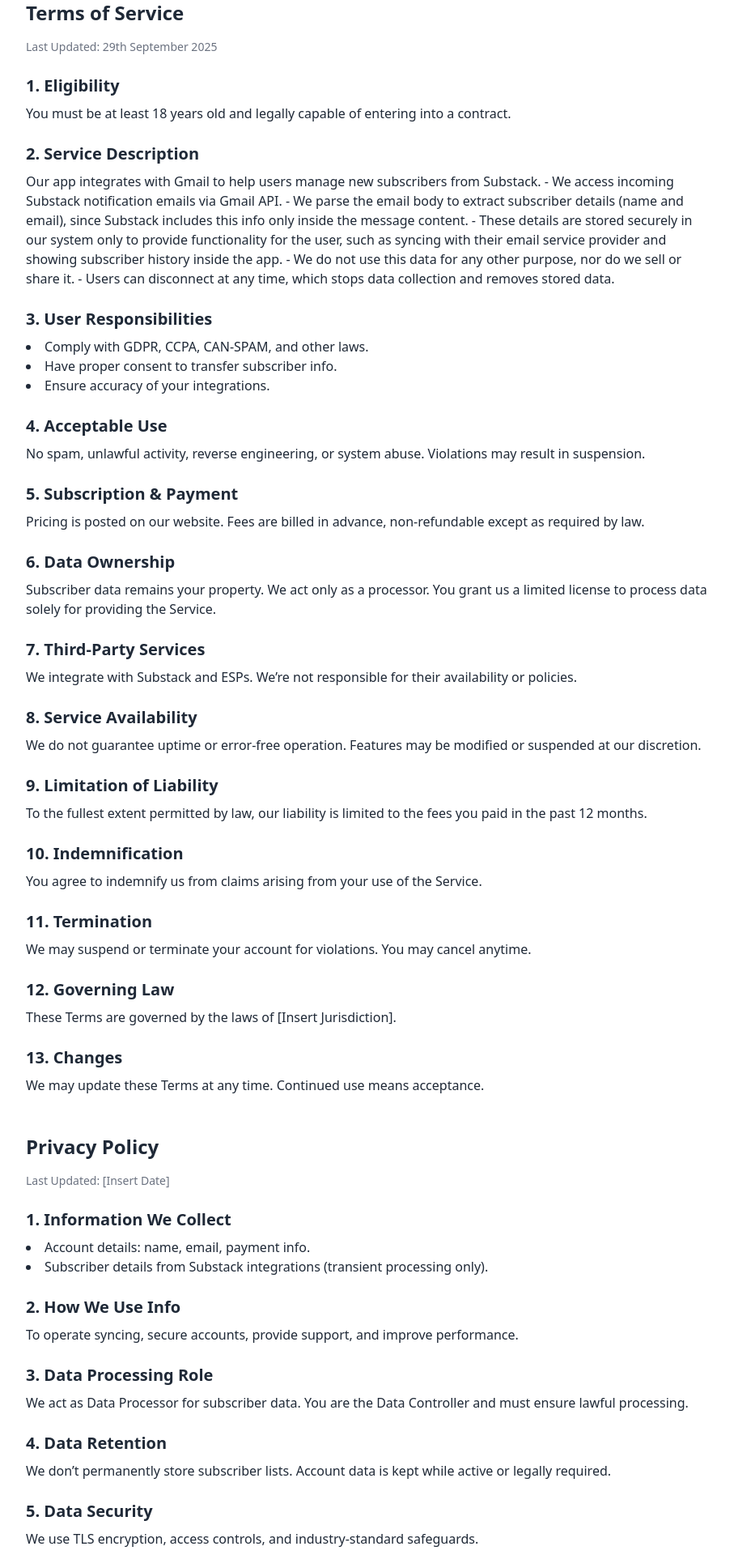
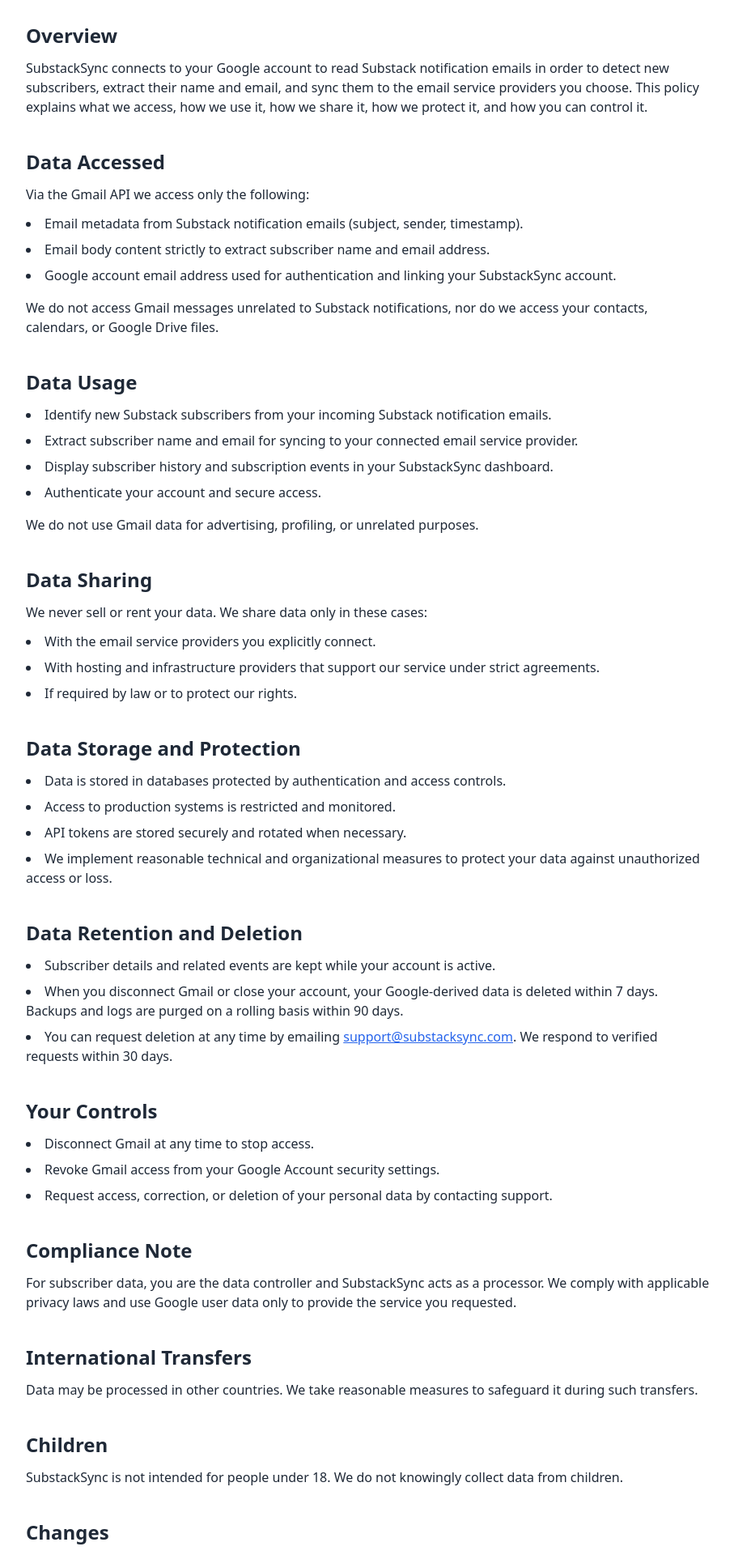
Before and after one commit to OrelsProjects/SubstackSync, a Next.js app: page /privacy in a window 1280 px wide. Shown: the part 120-2040 px from the top of the page at 81% size, without its empty margins (184-1091 px from the left). Built offline with nearby package versions, Linux system fonts and the light colour scheme; no server answers.

Commit message:
Revise Privacy Policy page to enhance clarity and structure; update sections on data access, usage, sharing, and user controls. Change title from "Terms of Service & Privacy Policy" to "Privacy Policy" and ensure compliance with privacy regulations.

```diff
--- a/src/app/privacy/page.tsx
+++ b/src/app/privacy/page.tsx
@@ -1,208 +1,197 @@
-// app/terms/page.tsx
-import React from "react";
-
-export default function TermsPage() {
+export default function PrivacyPage() {
   return (
     <main className="max-w-4xl mx-auto px-6 py-12 text-gray-800">
-      <h1 className="text-4xl font-bold mb-8">
-        Terms of Service & Privacy Policy
-      </h1>
+      <h1 className="text-4xl font-bold mb-2">Privacy Policy</h1>
+      <p className="text-sm text-gray-500 mb-8">
+        Last Updated 30 September 2025
+      </p>
 
-      {/* Terms of Service */}
-      <section className="mb-12">
-        <h2 className="text-2xl font-semibold mb-4">Terms of Service</h2>
-        <p className="mb-4 text-sm text-gray-500">
-          Last Updated: 29th September 2025
-        </p>
-
-        <h3 className="text-xl font-semibold mt-6 mb-2">1. Eligibility</h3>
-        <p>
-          You must be at least 18 years old and legally capable of entering into
-          a contract.
-        </p>
-
-        <h3 className="text-xl font-semibold mt-6 mb-2">
-          2. Service Description
-        </h3>
-        <p>
-          {`Our app integrates with Gmail to help users manage new subscribers
-          from Substack.
-          - We access incoming Substack notification emails via
-          Gmail API.
-          - We parse the email body to extract subscriber details
-          (name and email), since Substack includes this info only inside the
-          message content.
-          - These details are stored securely in our system only
-          to provide functionality for the user, such as syncing with their
-          email service provider and showing subscriber history inside the app.
-          - We do not use this data for any other purpose, nor do we sell or share
-          it.
-          - Users can disconnect at any time, which stops data collection and
-          removes stored data.`}
-        </p>
-
-        <h3 className="text-xl font-semibold mt-6 mb-2">
-          3. User Responsibilities
-        </h3>
-        <ul className="list-disc list-inside">
-          <li>Comply with GDPR, CCPA, CAN-SPAM, and other laws.</li>
-          <li>Have proper consent to transfer subscriber info.</li>
-          <li>Ensure accuracy of your integrations.</li>
-        </ul>
-
-        <h3 className="text-xl font-semibold mt-6 mb-2">4. Acceptable Use</h3>
-        <p>
-          No spam, unlawful activity, reverse engineering, or system abuse.
-          Violations may result in suspension.
-        </p>
-
-        <h3 className="text-xl font-semibold mt-6 mb-2">
-          5. Subscription & Payment
-        </h3>
-        <p>
-          Pricing is posted on our website. Fees are billed in advance,
-          non-refundable except as required by law.
-        </p>
-
-        <h3 className="text-xl font-semibold mt-6 mb-2">6. Data Ownership</h3>
-        <p>
-          Subscriber data remains your property. We act only as a processor. You
-          grant us a limited license to process data solely for providing the
-          Service.
-        </p>
-
-        <h3 className="text-xl font-semibold mt-6 mb-2">
-          7. Third-Party Services
-        </h3>
-        <p>
-          We integrate with Substack and ESPs. We’re not responsible for their
-          availability or policies.
-        </p>
-
-        <h3 className="text-xl font-semibold mt-6 mb-2">
-          8. Service Availability
-        </h3>
-        <p>
-          We do not guarantee uptime or error-free operation. Features may be
-          modified or suspended at our discretion.
-        </p>
-
-        <h3 className="text-xl font-semibold mt-6 mb-2">
-          9. Limitation of Liability
-        </h3>
-        <p>
-          To the fullest extent permitted by law, our liability is limited to
-          the fees you paid in the past 12 months.
-        </p>
-
-        <h3 className="text-xl font-semibold mt-6 mb-2">10. Indemnification</h3>
-        <p>
-          You agree to indemnify us from claims arising from your use of the
-          Service.
-        </p>
-
-        <h3 className="text-xl font-semibold mt-6 mb-2">11. Termination</h3>
-        <p>
-          We may suspend or terminate your account for violations. You may
-          cancel anytime.
-        </p>
-
-        <h3 className="text-xl font-semibold mt-6 mb-2">12. Governing Law</h3>
-        <p>These Terms are governed by the laws of [Insert Jurisdiction].</p>
-
-        <h3 className="text-xl font-semibold mt-6 mb-2">13. Changes</h3>
-        <p>
-          We may update these Terms at any time. Continued use means acceptance.
+      {/* Overview */}
+      <section className="mb-10">
+        <h2 className="text-2xl font-semibold mb-3">Overview</h2>
+        <p className="mb-4">
+          SubstackSync connects to your Google account to read Substack
+          notification emails in order to detect new subscribers, extract their
+          name and email, and sync them to the email service providers you
+          choose. This policy explains what we access, how we use it, how we
+          share it, how we protect it, and how you can control it.
         </p>
       </section>
 
-      {/* Privacy Policy */}
-      <section>
-        <h2 className="text-2xl font-semibold mb-4">Privacy Policy</h2>
-        <p className="mb-4 text-sm text-gray-500">
-          Last Updated: [Insert Date]
-        </p>
-
-        <h3 className="text-xl font-semibold mt-6 mb-2">
-          1. Information We Collect
-        </h3>
-        <ul className="list-disc list-inside">
-          <li>Account details: name, email, payment info.</li>
+      {/* Data Accessed */}
+      <section className="mb-10">
+        <h2 className="text-2xl font-semibold mb-3">Data Accessed</h2>
+        <p className="mb-3">Via the Gmail API we access only the following:</p>
+        <ul className="list-disc list-inside space-y-2">
           <li>
-            Subscriber details from Substack integrations (transient processing
-            only).
+            Email metadata from Substack notification emails (subject, sender,
+            timestamp).
+          </li>
+          <li>
+            Email body content strictly to extract subscriber name and email
+            address.
+          </li>
+          <li>
+            Google account email address used for authentication and linking
+            your SubstackSync account.
           </li>
         </ul>
+        <p className="mt-4">
+          We do not access Gmail messages unrelated to Substack notifications,
+          nor do we access your contacts, calendars, or Google Drive files.
+        </p>
+      </section>
 
-        <h3 className="text-xl font-semibold mt-6 mb-2">2. How We Use Info</h3>
+      {/* Data Usage */}
+      <section className="mb-10">
+        <h2 className="text-2xl font-semibold mb-3">Data Usage</h2>
+        <ul className="list-disc list-inside space-y-2">
+          <li>
+            Identify new Substack subscribers from your incoming Substack
+            notification emails.
+          </li>
+          <li>
+            Extract subscriber name and email for syncing to your connected
+            email service provider.
+          </li>
+          <li>
+            Display subscriber history and subscription events in your
+            SubstackSync dashboard.
+          </li>
+          <li>Authenticate your account and secure access.</li>
+        </ul>
+        <p className="mt-4">
+          We do not use Gmail data for advertising, profiling, or unrelated
+          purposes.
+        </p>
+      </section>
+
+      {/* Data Sharing */}
+      <section className="mb-10">
+        <h2 className="text-2xl font-semibold mb-3">Data Sharing</h2>
+        <p className="mb-3">
+          We never sell or rent your data. We share data only in these cases:
+        </p>
+        <ul className="list-disc list-inside space-y-2">
+          <li>With the email service providers you explicitly connect.</li>
+          <li>
+            With hosting and infrastructure providers that support our service
+            under strict agreements.
+          </li>
+          <li>If required by law or to protect our rights.</li>
+        </ul>
+      </section>
+
+      {/* Storage and Protection */}
+      <section className="mb-10">
+        <h2 className="text-2xl font-semibold mb-3">
+          Data Storage and Protection
+        </h2>
+        <ul className="list-disc list-inside space-y-2">
+          <li>
+            Data is stored in databases protected by authentication and access
+            controls.
+          </li>
+          <li>Access to production systems is restricted and monitored.</li>
+          <li>API tokens are stored securely and rotated when necessary.</li>
+          <li>
+            We implement reasonable technical and organizational measures to
+            protect your data against unauthorized access or loss.
+          </li>
+        </ul>
+      </section>
+
+      {/* Retention and Deletion */}
+      <section className="mb-10">
+        <h2 className="text-2xl font-semibold mb-3">
+          Data Retention and Deletion
+        </h2>
+        <ul className="list-disc list-inside space-y-2">
+          <li>
+            Subscriber details and related events are kept while your account is
+            active.
+          </li>
+          <li>
+            When you disconnect Gmail or close your account, your Google-derived
+            data is deleted within 7 days. Backups and logs are purged on a
+            rolling basis within 90 days.
+          </li>
+          <li>
+            You can request deletion at any time by emailing{" "}
+            <a
+              className="text-blue-600 underline"
+              href="mailto:support@substacksync.com"
+            >
+              support@substacksync.com
+            </a>
+            . We respond to verified requests within 30 days.
+          </li>
+        </ul>
+      </section>
+
+      {/* User Controls */}
+      <section className="mb-10">
+        <h2 className="text-2xl font-semibold mb-3">Your Controls</h2>
+        <ul className="list-disc list-inside space-y-2">
+          <li>Disconnect Gmail at any time to stop access.</li>
+          <li>
+            Revoke Gmail access from your Google Account security settings.
+          </li>
+          <li>
+            Request access, correction, or deletion of your personal data by
+            contacting support.
+          </li>
+        </ul>
+      </section>
+
+      {/* Compliance Note */}
+      <section className="mb-10">
+        <h2 className="text-2xl font-semibold mb-3">Compliance Note</h2>
         <p>
-          To operate syncing, secure accounts, provide support, and improve
-          performance.
+          For subscriber data, you are the data controller and SubstackSync acts
+          as a processor. We comply with applicable privacy laws and use Google
+          user data only to provide the service you requested.
         </p>
+      </section>
 
-        <h3 className="text-xl font-semibold mt-6 mb-2">
-          3. Data Processing Role
-        </h3>
+      {/* International Transfers */}
+      <section className="mb-10">
+        <h2 className="text-2xl font-semibold mb-3">International Transfers</h2>
         <p>
-          We act as Data Processor for subscriber data. You are the Data
-          Controller and must ensure lawful processing.
+          Data may be processed in other countries. We take reasonable measures
+          to safeguard it during such transfers.
         </p>
+      </section>
 
-        <h3 className="text-xl font-semibold mt-6 mb-2">4. Data Retention</h3>
+      {/* Children */}
+      <section className="mb-10">
+        <h2 className="text-2xl font-semibold mb-3">Children</h2>
         <p>
-          We don’t permanently store subscriber lists. Account data is kept
-          while active or legally required.
+          SubstackSync is not intended for people under 18. We do not knowingly
+          collect data from children.
         </p>
+      </section>
 
-        <h3 className="text-xl font-semibold mt-6 mb-2">5. Data Security</h3>
+      {/* Changes */}
+      <section className="mb-10">
+        <h2 className="text-2xl font-semibold mb-3">Changes</h2>
         <p>
-          We use TLS encryption, access controls, and industry-standard
-          safeguards.
+          We may update this policy. If changes are material we will notify you
+          through the app or email.
         </p>
+      </section>
 
-        <h3 className="text-xl font-semibold mt-6 mb-2">6. Sharing</h3>
+      {/* Contact */}
+      <section>
+        <h2 className="text-2xl font-semibold mb-3">Contact</h2>
         <p>
-          We share data only with: (i) platforms you connect, (ii) service
-          providers, (iii) legal authorities when required.
-        </p>
-
-        <h3 className="text-xl font-semibold mt-6 mb-2">
-          7. International Transfers
-        </h3>
-        <p>
-          Your data may be processed in other countries with different data
-          protection laws.
-        </p>
-
-        <h3 className="text-xl font-semibold mt-6 mb-2">8. Your Rights</h3>
-        <p>
-          Depending on your location, you may request access, correction,
-          deletion, or portability of your personal data.
-        </p>
-
-        <h3 className="text-xl font-semibold mt-6 mb-2">
-          9. Children’s Privacy
-        </h3>
-        <p>
-          Not for individuals under 18. We do not knowingly collect children’s
-          data.
-        </p>
-
-        <h3 className="text-xl font-semibold mt-6 mb-2">10. Changes</h3>
-        <p>
-          We may update this Policy. You will be notified of material changes.
-        </p>
-
-        <h3 className="text-xl font-semibold mt-6 mb-2">11. Contact</h3>
-        <p>
-          Questions? Email us at{" "}
+          Questions or requests:{" "}
           <a
+            className="text-blue-600 underline"
             href="mailto:support@substacksync.com"
-            className="text-blue-600 underline"
           >
             support@substacksync.com
           </a>
-          .
         </p>
       </section>
     </main>
```
